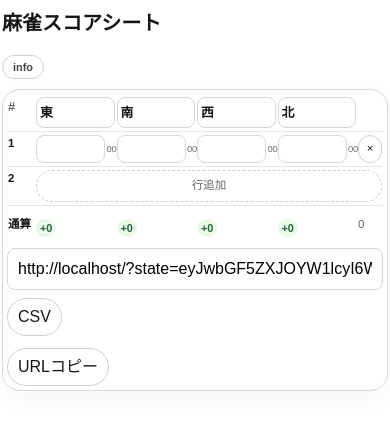
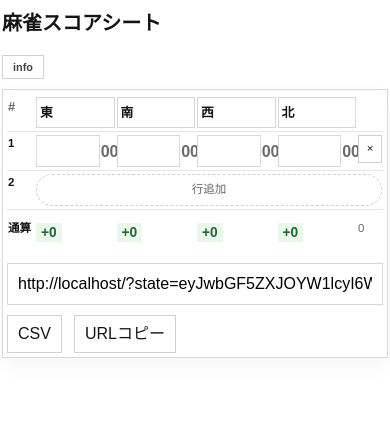
Before and after one commit to Npieju/mahjong-sheet, a React (Vite) app: page / in a window 390 px wide. Shown: the top 430 px of the page. Built offline with nearby package versions, Linux system fonts and the light colour scheme.

Commit message:
Tighten table typography and controls

```diff
--- a/src/styles.css
+++ b/src/styles.css
@@ -49,7 +49,7 @@ textarea {
 
 .table-panel {
   border: 1px solid #d8d8d8;
-  border-radius: 18px;
+  border-radius: 0;
   background: #ffffff;
   box-shadow: 0 8px 24px rgba(20, 20, 20, 0.04);
 }
@@ -65,7 +65,7 @@ textarea {
   min-width: 48px;
   height: 28px;
   border: 1px solid #d0d0d0;
-  border-radius: 999px;
+  border-radius: 0;
   background: #ffffff;
   color: #444;
   cursor: pointer;
@@ -88,7 +88,7 @@ textarea {
   width: min(300px, calc(100vw - 24px));
   padding: 10px 12px;
   border: 1px solid #d8d8d8;
-  border-radius: 12px;
+  border-radius: 0;
   background: rgba(255, 255, 255, 0.98);
   box-shadow: 0 10px 30px rgba(20, 20, 20, 0.1);
   font-size: 0.75rem;
@@ -110,13 +110,13 @@ textarea {
 .bottom-actions {
   display: flex;
   align-items: center;
-  justify-content: space-between;
+  justify-content: flex-start;
   gap: 12px;
 }
 
 .bottom-actions {
-  margin-top: 8px;
-  flex-wrap: wrap;
+  margin-top: 10px;
+  flex-wrap: nowrap;
 }
 
 .table-wrap {
@@ -170,13 +170,14 @@ textarea {
 .inline-add-button {
   width: 100%;
   border-style: dashed;
+  border-radius: 999px;
   color: #666;
 }
 
 .score-table input {
   width: 100%;
   border: 1px solid #d7d7d7;
-  border-radius: 8px;
+  border-radius: 0;
   padding: 6px 6px;
   background: #ffffff;
   color: #151515;
@@ -205,13 +206,18 @@ textarea {
   text-align: right;
   padding-inline: 4px;
   font-variant-numeric: tabular-nums;
+  font-size: 1.28rem;
+  font-weight: 700;
+  line-height: 1.1;
 }
 
 .score-suffix {
   width: 1.7ch;
   color: #6a6a6a;
   font-variant-numeric: tabular-nums;
-  font-size: 0.9em;
+  font-size: 1.16rem;
+  font-weight: 700;
+  line-height: 1.1;
 }
 
 .auto-cell {
@@ -225,10 +231,12 @@ textarea {
 .result-chip {
   display: inline-block;
   margin-top: 3px;
-  padding: 1px 4px;
-  border-radius: 999px;
-  font-size: 0.68rem;
+  padding: 2px 5px;
+  border-radius: 0;
+  font-size: 0.98rem;
   font-weight: 700;
+  line-height: 1.1;
+  font-variant-numeric: tabular-nums;
 }
 
 .result-chip.plus {
@@ -253,7 +261,7 @@ textarea {
 
 button {
   border: 1px solid #d0d0d0;
-  border-radius: 999px;
+  border-radius: 0;
   padding: 6px 10px;
   background: #ffffff;
   color: #151515;
@@ -268,16 +276,15 @@ button {
 
 .share-input {
   width: 100%;
-  margin-top: 8px;
+  margin-top: 18px;
   border: 1px solid #d7d7d7;
-  border-radius: 8px;
+  border-radius: 0;
   padding: 8px 10px;
   background: #ffffff;
 }
 
 @media (max-width: 900px) {
-  .topbar,
-  .bottom-actions {
+  .topbar {
     flex-direction: column;
     align-items: start;
   }
@@ -316,12 +323,16 @@ button {
   .score-input {
     width: 4.1ch;
     min-width: 4.1ch;
-    font-size: 0.92em;
+    font-size: 1.14rem;
   }
 
   .score-suffix {
     width: 1.55ch;
-    font-size: 0.82em;
+    font-size: 1rem;
+  }
+
+  .result-chip {
+    font-size: 0.86rem;
   }
 
   .info-button {
```
